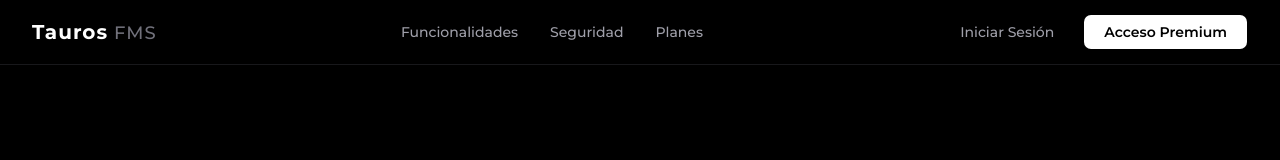
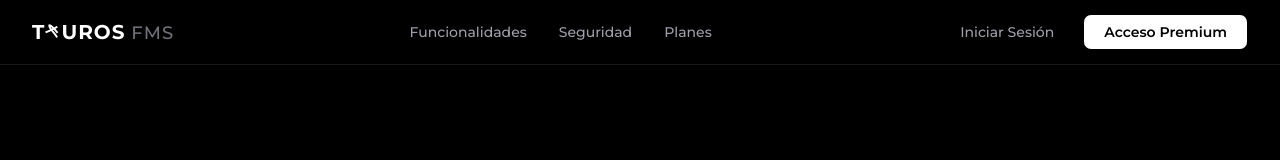
Before and after one commit to GeyserVelasquez/Tauros-Frontend, a Next.js app: page / in a window 1280 px wide. Shown: the top 160 px of the page. Built offline with nearby package versions, Linux system fonts and the light colour scheme.

Commit message:
Chore: Add Alep Char to TAUROS Title at Navbar.tsx - Extract TAUROS Title in components/app-title.tsx

```diff
--- a/src/app/page.tsx
+++ b/src/app/page.tsx
@@ -6,7 +6,7 @@ import { Navbar, HeroSection, BentoFeatures } from "@/features/landing";
 
 export default function Home() {
   return (
-    <div className="flex min-h-screen flex-col bg-black text-white font-montserrat select-none">
+    <div className="flex min-h-screen flex-col bg-black text-white font-montserrat">
       {/* 1. Header de Navegación */}
       <Navbar />
 
--- /dev/null
+++ b/src/components/app-title.tsx
@@ -0,0 +1,15 @@
+export function AppTitle() {
+    return (
+        <>
+            {/* Texto semántico puro para SEO y accesibilidad */}
+            <span className="sr-only">TAUROS</span>
+                <span aria-hidden="true">
+                    T
+                    <span className="inline-block rotate-90 w-[0.8em] text-center -ml-[0.05em] mr-[0.05em] select-none]">
+                      𐤀
+                    </span>
+                    UROS
+            </span>
+        </>
+    );
+}
--- a/src/features/landing/components/navbar.tsx
+++ b/src/features/landing/components/navbar.tsx
@@ -2,6 +2,7 @@
 
 import Link from "next/link";
 import { Button } from "@/components/ui/button";
+import {AppTitle} from "@/components/app-title";
 
 export function Navbar() {
   return (
@@ -10,7 +11,8 @@ export function Navbar() {
         {/* Logo */}
         <Link href="/" className="flex items-center gap-2">
           <span className="text-xl font-bold tracking-wider text-white">
-            Tauros<span className="text-zinc-500 font-medium text-lg"> FMS</span>
+            <AppTitle/>
+            <span className="text-zinc-500 font-medium text-lg"> FMS</span>
           </span>
         </Link>
 
```
